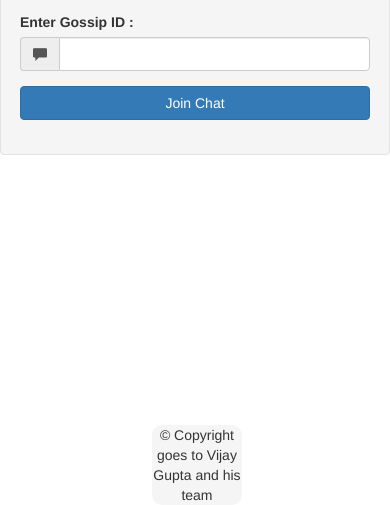
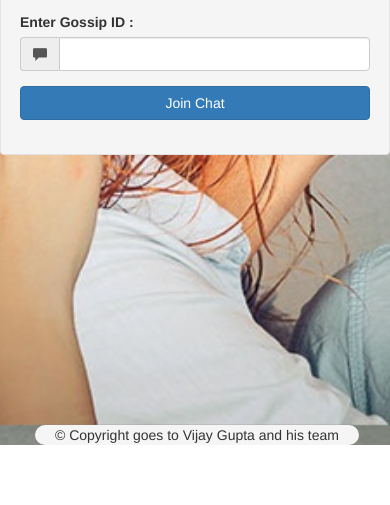
Before and after one commit to Karandeep09/gossipsdotcom-1, a website: page public/index.html in a window 390 px wide. Shown: the part 419-924 px from the top of the page. After the commit the page ends 864 px from the top, so only its background shows below. Drawn offline with nearby package versions, Linux system fonts and the light colour scheme.

Commit message:
Update index.html

```diff
--- a/public/index.html
+++ b/public/index.html
@@ -5,11 +5,36 @@
     <meta content="IE=edge" http-equiv="X-UA-Compatible">
     <meta content="width=device-width, initial-scale=1" name="viewport">
     <title>Gossips-Dot-Com</title>
+    <link href="/images/logo.png" rel="icon" type="image/png"/>
+    <link href="logo.ico" rel="shortcut icon"/>
+    <link href="/images/apple-icon.png" rel="apple-touch-icon-precomposed">
     <link href="https://maxcdn.bootstrapcdn.com/bootstrap/3.3.5/css/bootstrap.min.css" rel="stylesheet">
     <link href="https://maxcdn.bootstrapcdn.com/font-awesome/4.5.0/css/font-awesome.min.css" rel="stylesheet">
     <link href="/css/style.css" rel="stylesheet">
 
-
+    <style>
+      body{
+        background-image: url(./gs.jpg);
+        background-size: cover;
+        background-attachment: fixed;
+      }
+footer{
+  text-align: center;
+   background-color: whitesmoke;
+   margin-left: 39% ;
+   border-radius: 10px;
+  margin-right: 38%;
+}
+      @media only screen and (max-width: 600px) {
+  footer{
+    text-align: center;
+   background-color: whitesmoke;
+   margin-left: 9% ;
+   border-radius: 10px;
+  margin-right: 8%;
+  }
+}
+    </style>
   </head>
   <body>
     <div class="vertical-center">
@@ -52,7 +77,7 @@
         </div>
       </div>
     </div>
-    <footer style="text-align: center; background-color: whitesmoke; margin-left: 39% ; border-radius: 10px; margin-right: 38%;">&copy; Copyright goes to Vijay Gupta and his team</footer>
+    <footer>&copy; Copyright goes to Vijay Gupta and his team</footer>
 
   </body>
 </html>
```
